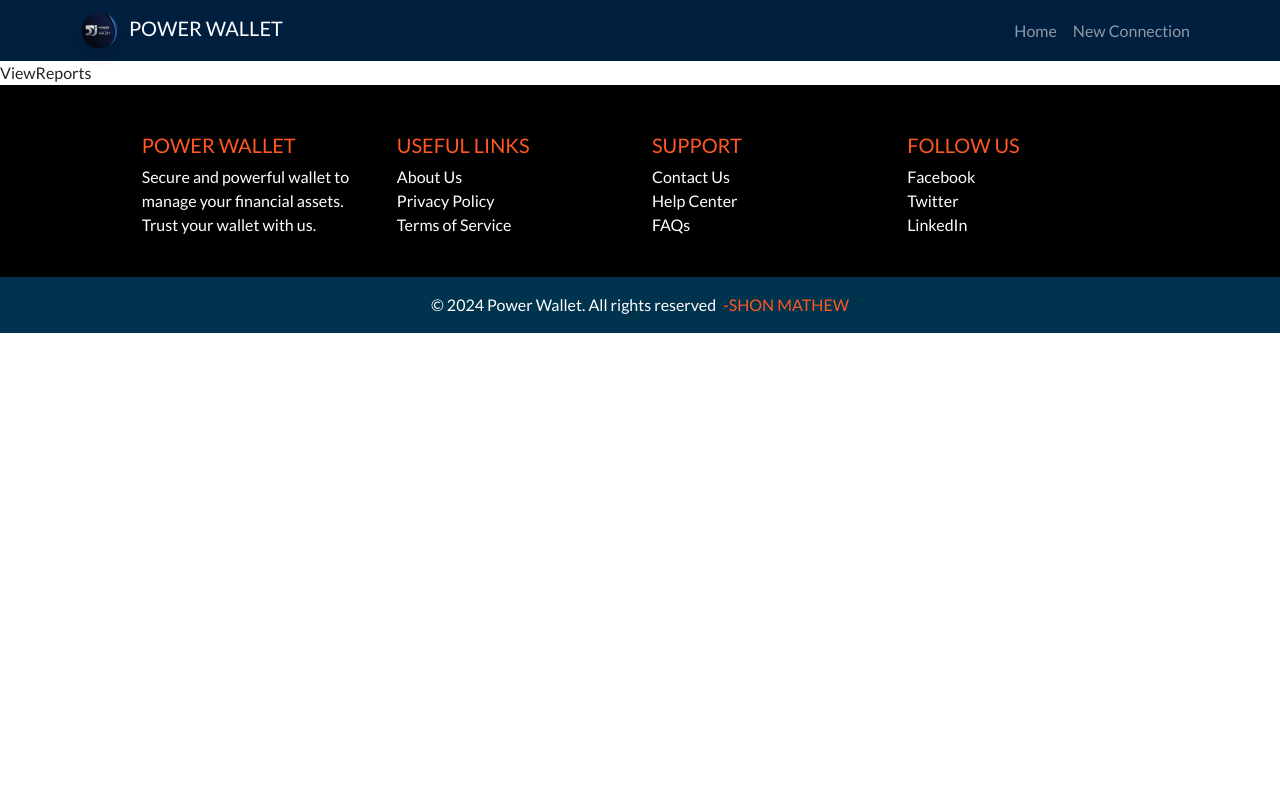
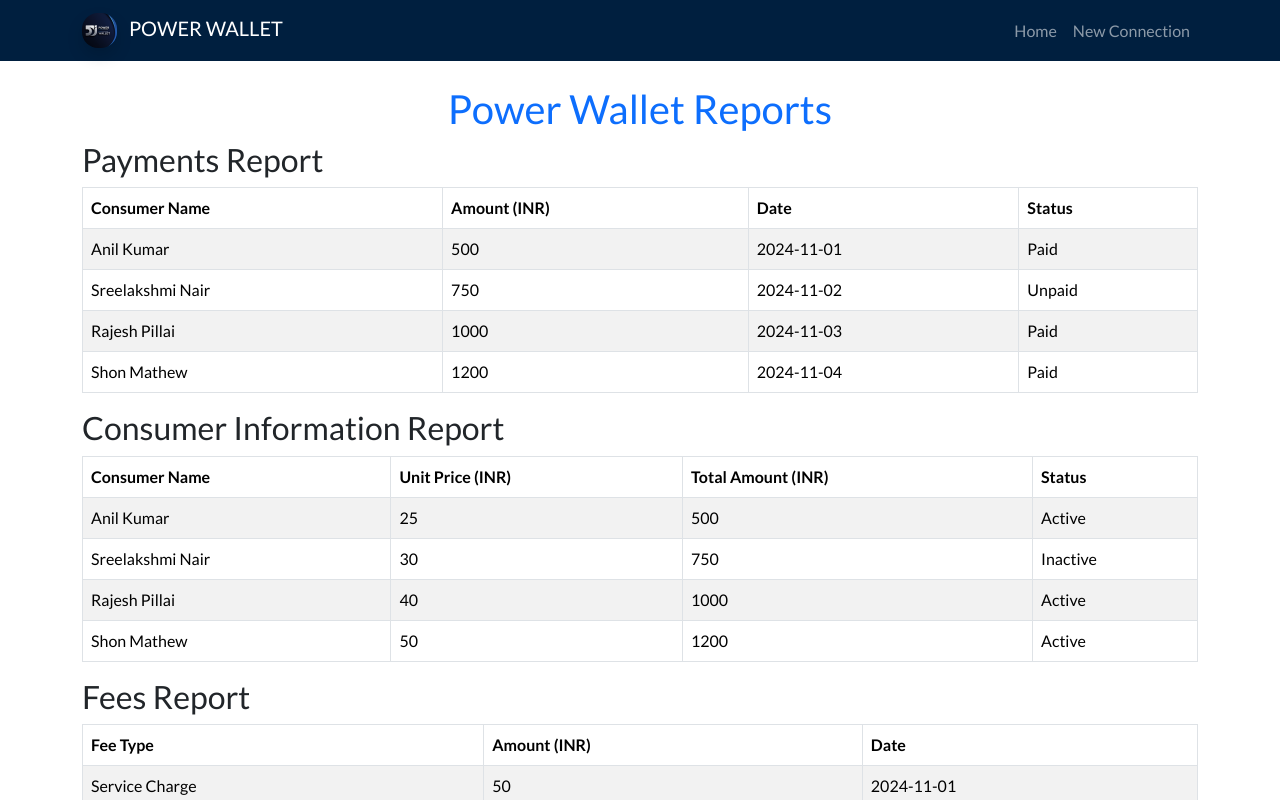
Before and after one commit to shonmathew19/power-wallet, a React (Vite) app: page /view-reports in a window 1280 px wide. Shown: the top 800 px of the page. Built offline with nearby package versions, Linux system fonts and the light colour scheme.

Commit message:
newchanges

```diff
--- a/services/baseUrl.js
+++ b/services/baseUrl.js
@@ -1 +1 @@
-export const BASE_URL ='http://localhost:3000'
+export const BASE_URL ='https://power-wallet-be.onrender.com'
--- a/src/components/ManageUsers.jsx
+++ b/src/components/ManageUsers.jsx
@@ -1,8 +1,11 @@
 import React from 'react'
+import AllConsumers from '../pages/AllConsumers'
 
 function ManageUsers() {
   return (
-    <div>ManageUsers</div>
+    <>
+    <AllConsumers/>
+    </>
   )
 }
 
--- a/src/components/ViewReports.jsx
+++ b/src/components/ViewReports.jsx
@@ -1,9 +1,103 @@
-import React from 'react'
 
-function ViewReports() {
+import { Table } from 'react-bootstrap';
+
+const ViewReports = () => {
+  const payments = [
+    { id: 1, consumerName: 'Anil Kumar', amount: 500, date: '2024-11-01', status: 'Paid' },
+    { id: 2, consumerName: 'Sreelakshmi Nair', amount: 750, date: '2024-11-02', status: 'Unpaid' },
+    { id: 3, consumerName: 'Rajesh Pillai', amount: 1000, date: '2024-11-03', status: 'Paid' },
+    { id: 4, consumerName: 'Shon Mathew', amount: 1200, date: '2024-11-04', status: 'Paid' },
+  ];
+
+  const consumers = [
+    { id: 1, name: 'Anil Kumar', unitPrice: 25, totalAmount: 500, status: 'Active' },
+    { id: 2, name: 'Sreelakshmi Nair', unitPrice: 30, totalAmount: 750, status: 'Inactive' },
+    { id: 3, name: 'Rajesh Pillai', unitPrice: 40, totalAmount: 1000, status: 'Active' },
+    { id: 4, name: 'Shon Mathew', unitPrice: 50, totalAmount: 1200, status: 'Active' },
+  ];
+
+  const fees = [
+    { id: 1, feeType: 'Service Charge', amount: 50, date: '2024-11-01' },
+    { id: 2, feeType: 'Late Fee', amount: 100, date: '2024-11-02' },
+    { id: 3, feeType: 'Service Charge', amount: 50, date: '2024-11-03' },
+    { id: 4, feeType: 'Service Charge', amount: 50, date: '2024-11-04' },
+  ];
+
   return (
-    <div>ViewReports</div>
-  )
-}
+    <div className="container">
+      <h1 className='text-center text-primary mt-4'>Power Wallet Reports</h1>
 
-export default ViewReports
+      <div className="report-section">
+        <h2>Payments Report</h2>
+        <Table striped bordered hover>
+          <thead>
+            <tr>
+              <th>Consumer Name</th>
+              <th>Amount (INR)</th>
+              <th>Date</th>
+              <th>Status</th>
+            </tr>
+          </thead>
+          <tbody>
+            {payments.map(payment => (
+              <tr key={payment.id}>
+                <td>{payment.consumerName}</td>
+                <td>{payment.amount}</td>
+                <td>{payment.date}</td>
+                <td>{payment.status}</td>
+              </tr>
+            ))}
+          </tbody>
+        </Table>
+      </div>
+
+      <div className="report-section">
+        <h2>Consumer Information Report</h2>
+        <Table striped bordered hover>
+          <thead>
+            <tr>
+              <th>Consumer Name</th>
+              <th>Unit Price (INR)</th>
+              <th>Total Amount (INR)</th>
+              <th>Status</th>
+            </tr>
+          </thead>
+          <tbody>
+            {consumers.map(consumer => (
+              <tr key={consumer.id}>
+                <td>{consumer.name}</td>
+                <td>{consumer.unitPrice}</td>
+                <td>{consumer.totalAmount}</td>
+                <td>{consumer.status}</td>
+              </tr>
+            ))}
+          </tbody>
+        </Table>
+      </div>
+
+      <div className="report-section">
+        <h2>Fees Report</h2>
+        <Table striped bordered hover>
+          <thead>
+            <tr>
+              <th>Fee Type</th>
+              <th>Amount (INR)</th>
+              <th>Date</th>
+            </tr>
+          </thead>
+          <tbody>
+            {fees.map(fee => (
+              <tr key={fee.id}>
+                <td>{fee.feeType}</td>
+                <td>{fee.amount}</td>
+                <td>{fee.date}</td>
+              </tr>
+            ))}
+          </tbody>
+        </Table>
+      </div>
+    </div>
+  );
+};
+
+export default ViewReports;
```
